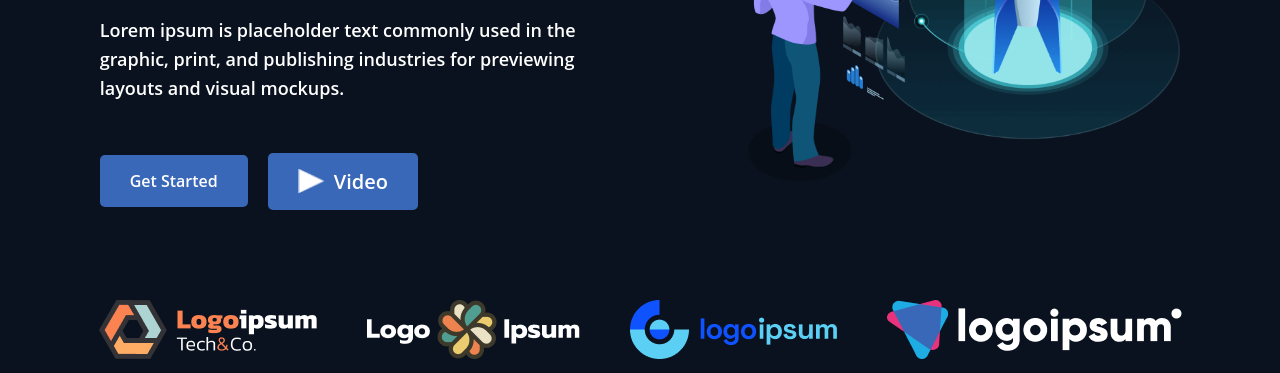
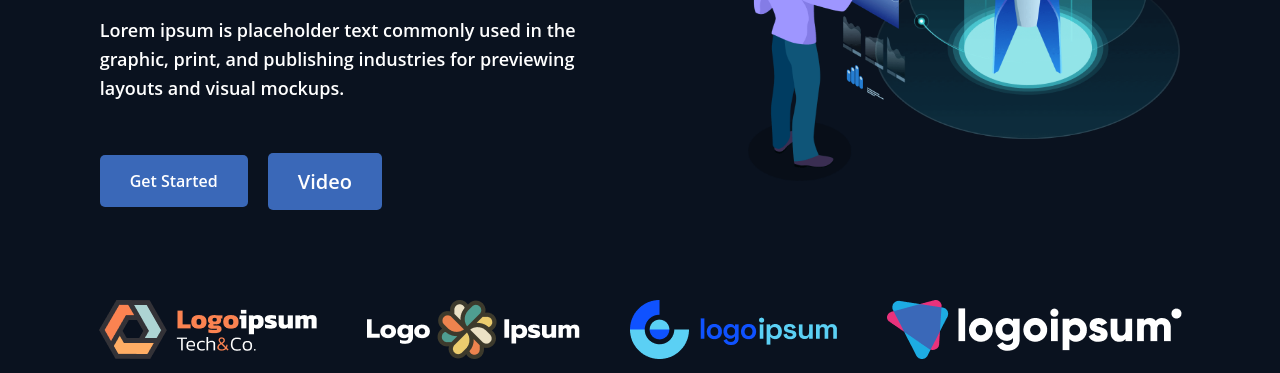
Before and after one commit to QWSAR/Isevich, a plain HTML site: page index.html in a window 1280 px wide. Shown: the part 427-800 px from the top of the page. Drawn offline with Linux system fonts and the light colour scheme; files whose address does not match are found by name.

Commit message:
Update index.html

```diff
--- a/index.html
+++ b/index.html
@@ -36,7 +36,7 @@
               <p class="header__description">Lorem ipsum is placeholder text commonly used in the graphic, print, and publishing industries for previewing layouts and visual mockups.</p>
               <div class="header__buttons">
                 <a href="#" class="header__button-start button">Get Started</a>
-                <a href="#" class="header__button-video button"><img src="Polygon 1.png" alt="попочка"> Video</a>
+                <a href="#" class="header__button-video button">Video</a>
               </div>
             </div>
             <div class="header__isevich">
```
